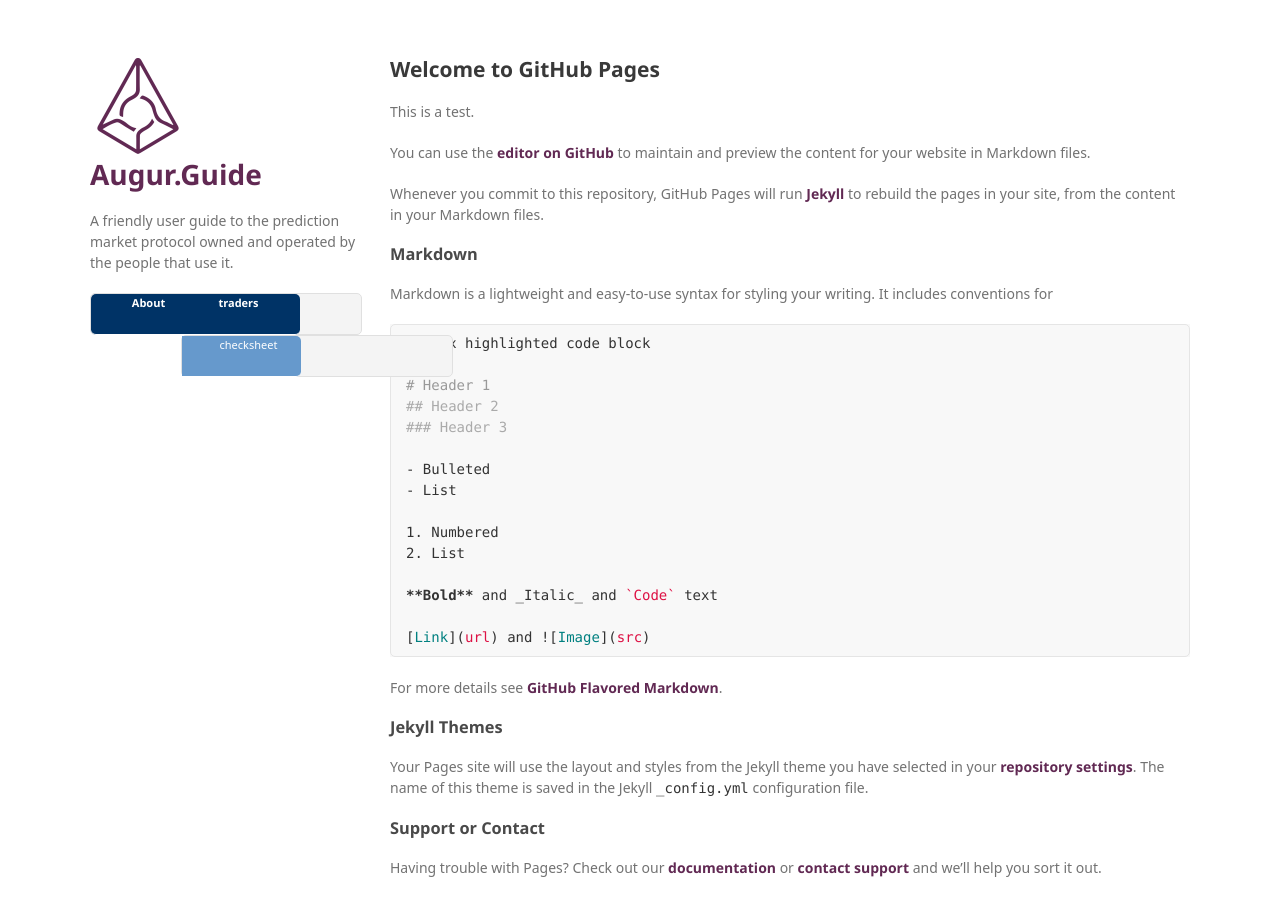
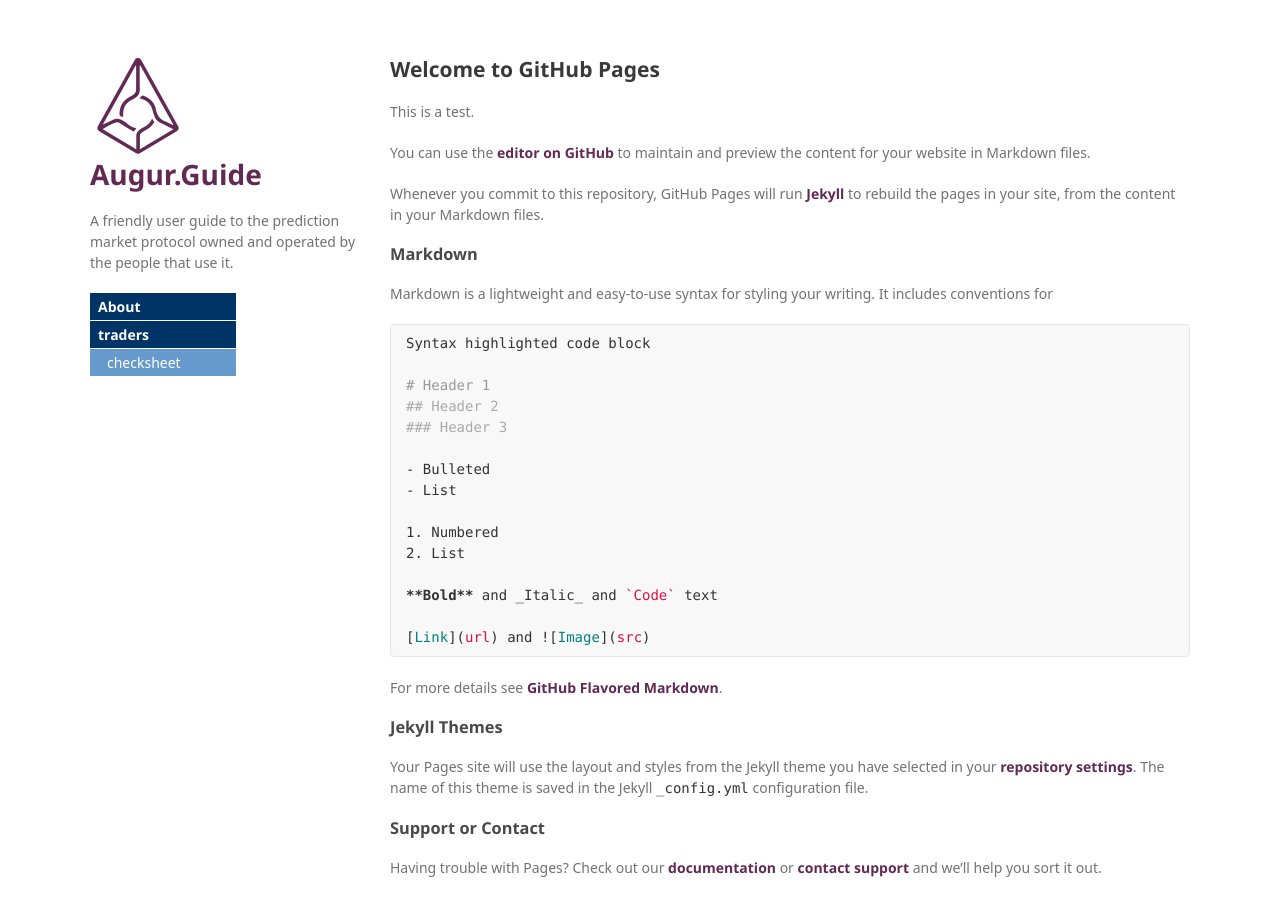
Before and after one commit to msagansk/Augur.Guide, a Jekyll site: the page built from index.md, in a window 1280 px wide and 948 px high. Shown: the top 916 px of the window. Built offline with Jekyll 4.4.1, drawn with Linux system fonts in a browser that asks for light colours; some web fonts are replaced; our own code applies the rules of GitHub Pages for plain Markdown files; a script that is not in the unit is left out.

Commit message:
Update main.scss

```diff
--- a/_sass/main.scss
+++ b/_sass/main.scss
@@ -439,65 +439,9 @@ header {
 	-webkit-font-smoothing: subpixel-antialiased
 }
 
-header ul {
-	list-style: none;
-	height: 40px;
-	padding: 0;
-	background: #f4f4f4;
-	border-radius: 5px;
-	border: 1px solid #e0e0e0;
-	width: 270px
-}
-
-header li {
-	width: 89px;
-	float: left;
-	border-right: 1px solid #e0e0e0;
-	height: 40px
-}
-
-header li:first-child a {
-	border-radius: 5px 0 0 5px
-}
-
-header li:last-child a {
-	border-radius: 0 5px 5px 0
-}
-
-header ul a {
-	line-height: 1;
-	font-size: 11px;
-	color: #676767;
-	display: block;
-	text-align: center;
-	padding-top: 6px;
-	height: 34px
-}
-
-header ul a:hover,
-header ul a:focus {
-	color: #675C5C;
-	font-weight: bold
-}
-
-header ul a:active {
-	background-color: #f0f0f0
-}
-
 strong {
 	color: #222;
 	font-weight: 700
-}
-
-header ul li+li+li {
-	border-right: none;
-	width: 89px
-}
-
-header ul a strong {
-	font-size: 14px;
-	display: block;
-	color: #222
 }
 
 section {
```
